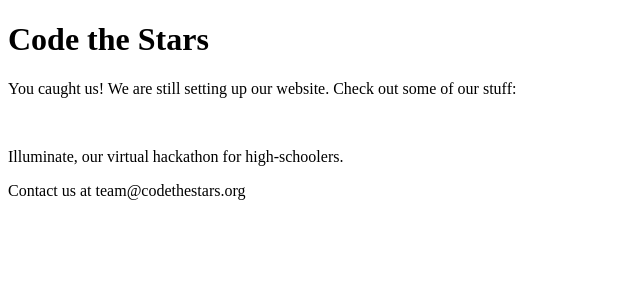
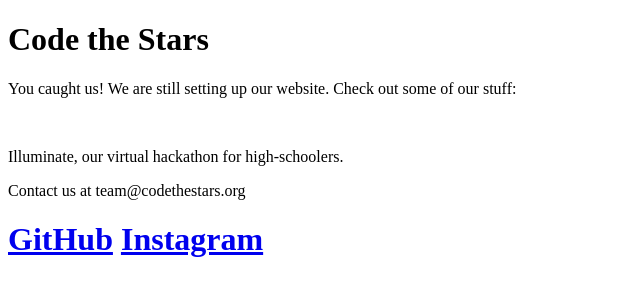
Before and after one commit to Code-the-Stars/Codethestars.org, a plain HTML site: page index.html in a window 1280 px wide. Shown: the whole page, without its empty margins (0-640 px from the left). Drawn offline with Linux system fonts and the light colour scheme.

Commit message:
Update index.html

```diff
--- a/index.html
+++ b/index.html
@@ -11,5 +11,6 @@
     <br>
     <p>Illuminate, our virtual hackathon for high-schoolers.</p>
     <p>Contact us at team@codethestars.org</p>
+    <h1><a href='https:/github.com/code-the-stars/'>GitHub</a> <a href='https://www.instagram.com/codethestars/'>Instagram</a></h1>
 </body>
 </html>
```
